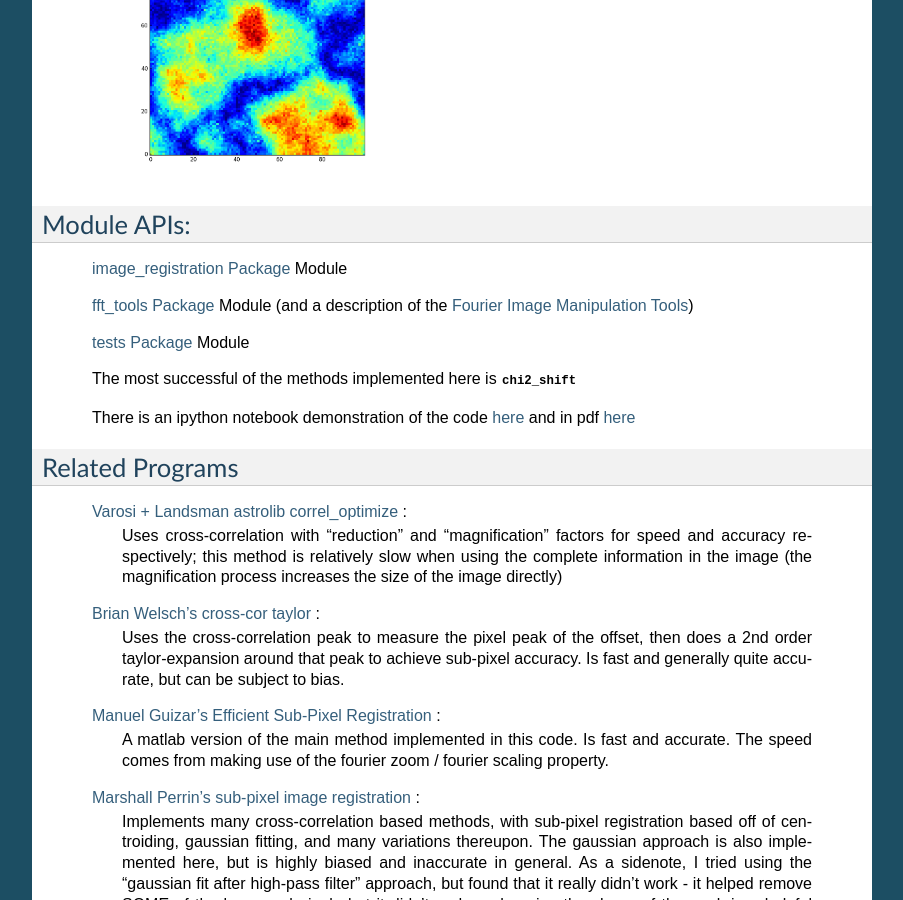
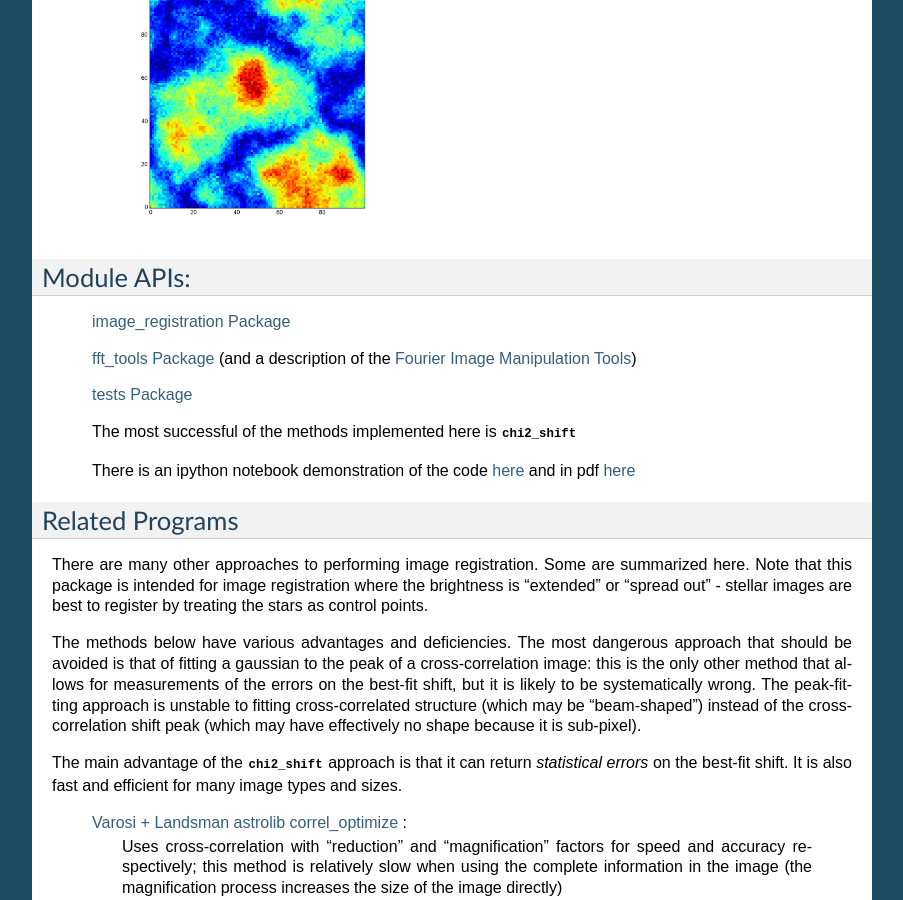
Before and after one commit to keflavich/image_registration, a Sphinx documentation site: the page built from doc/index.rst, in a window 1280 px wide and 900 px high, scrolled down 619 px. Shown: the whole window, without its empty margins (198-1101 px from the left). Built offline with Sphinx 7.4.7, drawn with Linux system fonts in a browser that asks for light colours; formulas are drawn with MathJax 3; some of the changed text lies outside the part shown.

Commit message:
expanded docs a little

```diff
--- a/doc/index.rst
+++ b/doc/index.rst
@@ -6,7 +6,12 @@
 Astronomical Image Registration
 ===============================
 
-`Image Registration <https://github.com/keflavich/image_registration>`_
+`Github: Image Registration <https://github.com/keflavich/image_registration>`_
+
+.. admonition:: TL;DR version
+
+    Use :obj:`~image_registration.chi2_shifts.chi2_shift` to match images.
+
 
 A toolkit for registering images of astronomical images containing primarily
 extended flux (e.g., nebulae, radio and millimeter maps).
@@ -24,14 +29,15 @@
     :width: 400px
     :alt: The input image shifted and corrupted with gaussian noise
 
+
 Module APIs:
 ------------
 
-   :doc:`image_registration` Module
+   :doc:`image_registration`
 
-   :doc:`image_registration.fft_tools` Module (and a description of the :doc:`fourier_tools`)
+   :doc:`image_registration.fft_tools` (and a description of the :doc:`fourier_tools`)
 
-   :doc:`image_registration.tests` Module
+   :doc:`image_registration.tests`
 
 
    The most successful of the methods implemented here is
@@ -44,6 +50,25 @@
 
 Related Programs
 ----------------
+There are many other approaches to performing image registration.  Some are
+summarized here.  Note that this package is intended for image registration
+where the brightness is "extended" or "spread out" - stellar images are best to
+register by treating the stars as control points.
+
+The methods below have various advantages and deficiencies.  The most dangerous
+approach that should be avoided is that of fitting a gaussian to the peak of a
+cross-correlation image: this is the only other method that allows for
+measurements of the errors on the best-fit shift, but it is likely to be
+systematically wrong.  The peak-fitting approach is unstable to fitting
+cross-correlated structure (which may be "beam-shaped") instead of the
+cross-correlation shift peak (which may have effectively no shape because it is
+sub-pixel).
+
+The main advantage of the `chi2_shift` approach is that it can return
+*statistical errors* on the best-fit shift.  It is also fast and efficient for
+many image types and sizes.
+
+
     `Varosi + Landsman astrolib correl_optimize <http://idlastro.gsfc.nasa.gov/ftp/pro/image/correl_optimize.pro>`_ :
         Uses cross-correlation with "reduction" and "magnification" factors for
         speed and accuracy respectively; this method is relatively slow when
```
